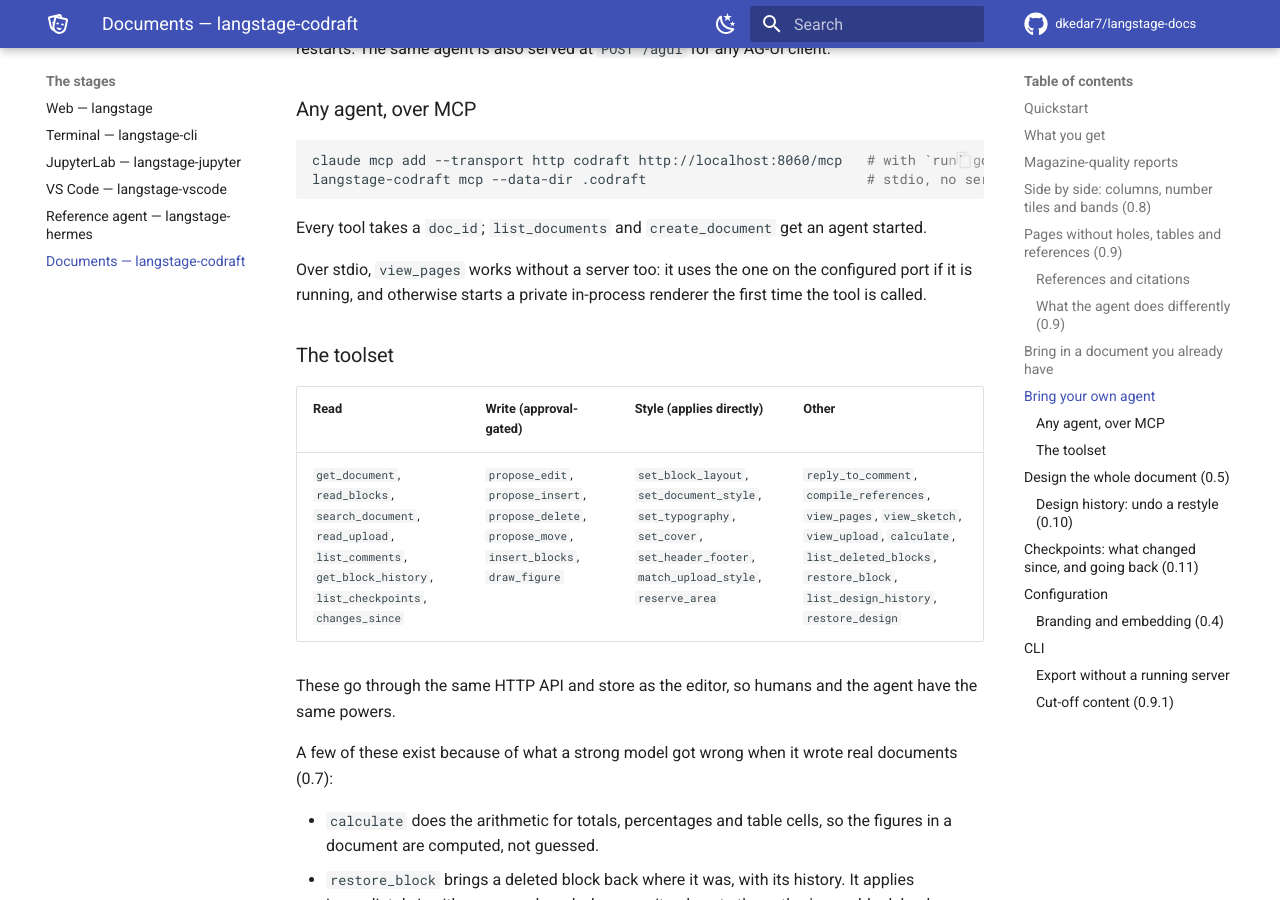
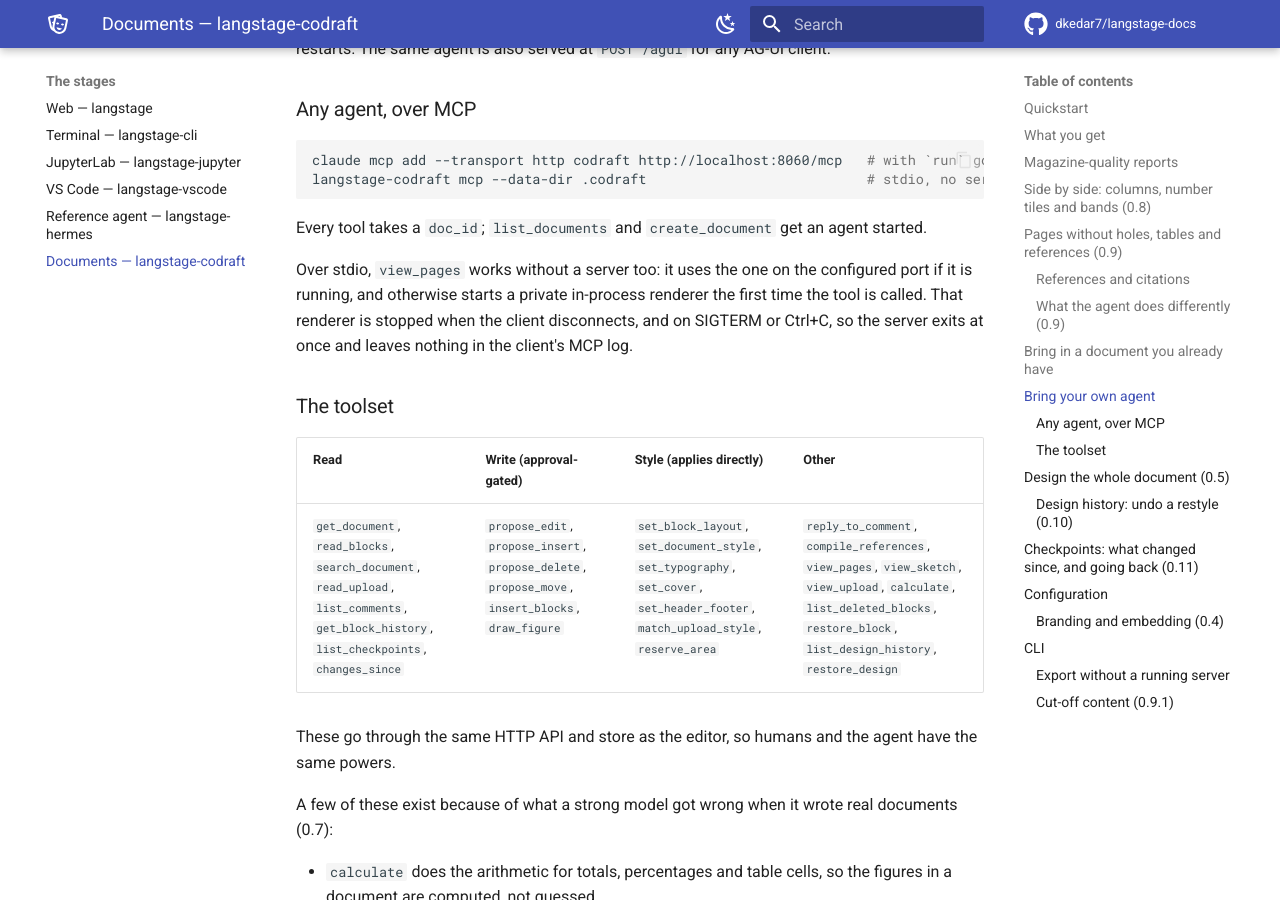
Before and after one commit to dkedar7/langstage-docs, an MkDocs documentation site: the page built from docs/stages/codraft.md, in a window 1280 px wide and 900 px high, scrolled down 9539 px. Built offline with MkDocs 1.6.1 and Material for MkDocs 9.7.7, drawn with Linux system fonts in a browser that asks for light colours; comment, search, counter and statistics services are not loaded.

Commit message:
Codraft 0.11.1: the stdio MCP server exits quietly (langstage-codraft #63) (#78)
Bump langstage-codraft to 0.11.1 and say on the Codraft page that the in-process
renderer is stopped when the client disconnects or on SIGTERM/Ctrl+C.


Claude-Session: https://claude.ai/code/session_01UifqaVXWAqdPtu6Xy96V58

Co-authored-by: Claude <noreply@anthropic.com>

```diff
--- a/docs/stages/codraft.md
+++ b/docs/stages/codraft.md
@@ -304,6 +304,8 @@ Every tool takes a `doc_id`; `list_documents` and `create_document` get an agent
 
 Over stdio, `view_pages` works without a server too: it uses the one on the configured port if it
 is running, and otherwise starts a private in-process renderer the first time the tool is called.
+That renderer is stopped when the client disconnects, and on SIGTERM or Ctrl+C, so the server
+exits at once and leaves nothing in the client's MCP log.
 
 ### The toolset
 
--- a/versions.json
+++ b/versions.json
@@ -7,7 +7,7 @@
     "langstage-hermes": "0.5.5",
     "langstage-jupyter": "0.6.55",
     "langstage-vscode": "0.5.43",
-    "langstage-codraft": "0.11.0"
+    "langstage-codraft": "0.11.1"
   },
   "releases": {
     "langstage-vscode-extension": {
```
